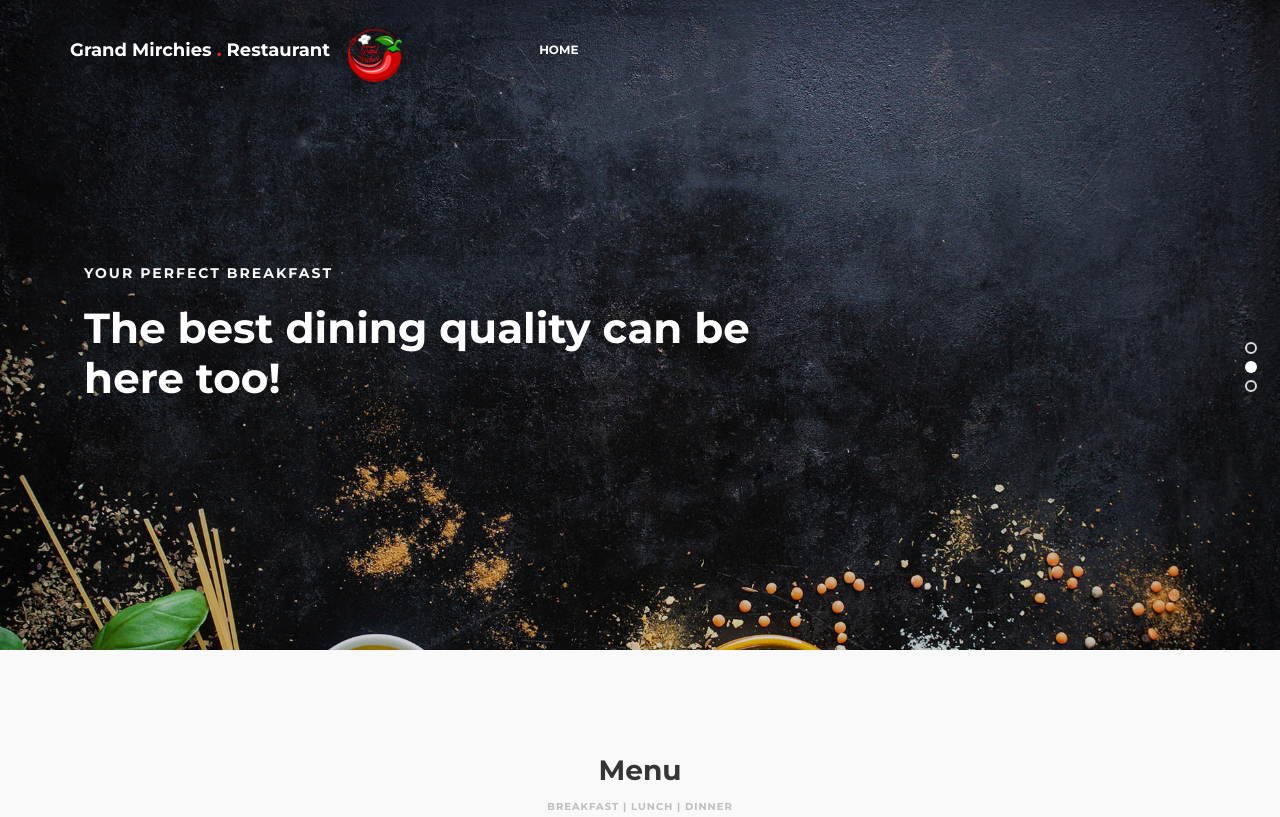
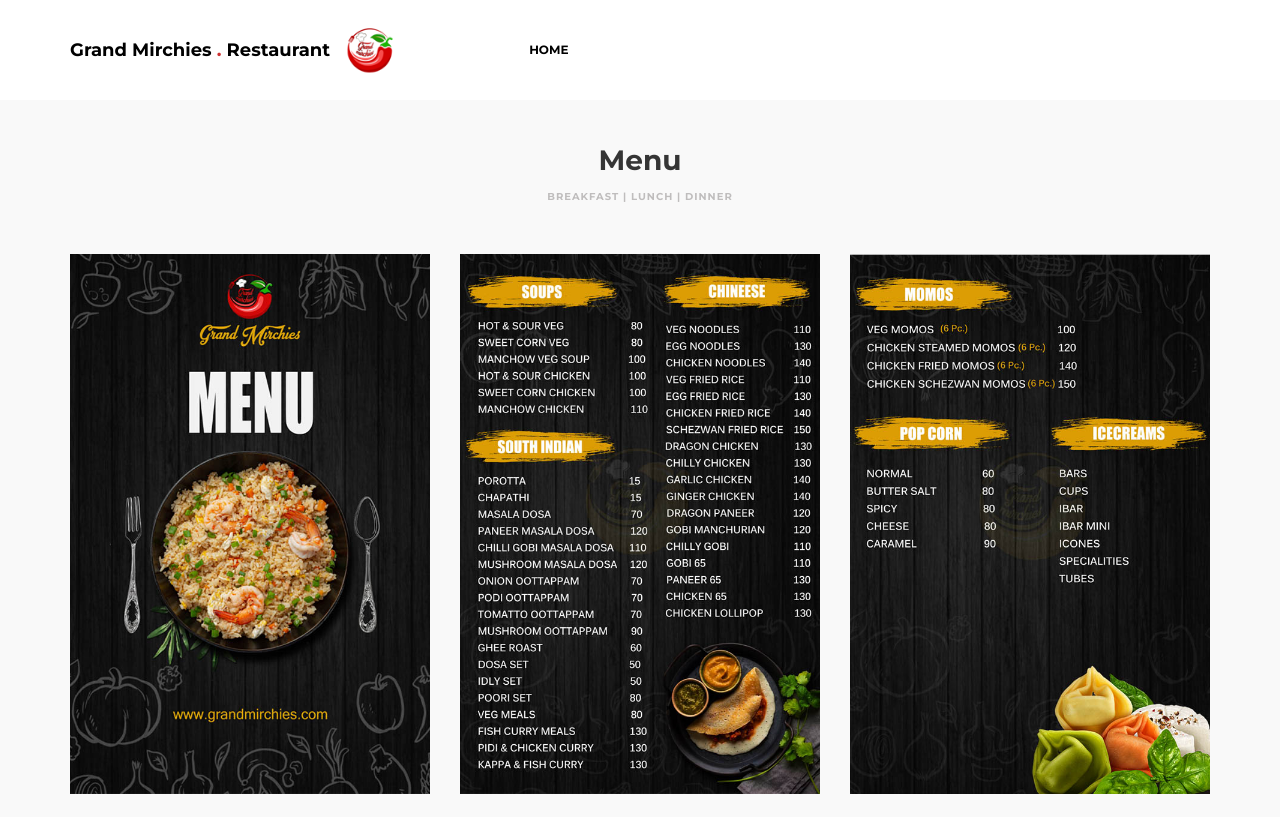
Before and after one commit to GrandMirchies/GrandMirchies, a plain HTML site: page mirchiesmenu.html in a window 1280 px wide. Shown: the top 817 px of the page. Drawn offline with Linux system fonts and the light colour scheme.

Commit message:
Alignment issue in logo
Alignment issue in logo

```diff
--- a/mirchiesmenu.html
+++ b/mirchiesmenu.html
@@ -19,7 +19,11 @@
      <link rel="icon" type="image/x-icon" href="./images/favicon.ico">
      <!-- MAIN CSS -->
      <link rel="stylesheet" href="css/templatemo-style.css">
-
+     <style>
+          .navbar{
+               background-color: white;
+          }
+     </style>
 </head>
 <body>
       <!-- PRE LOADER -->
@@ -42,61 +46,20 @@
                        <span class="icon icon-bar"></span>
                   </button>
                   <!-- lOGO TEXT HERE -->
-                  <a  href="index.html"><img src="./images/logo.png"></a><a href="index.html" class="navbar-brand">Grand Mirchies <span>.</span> Restaurant</a>
+                  <a  href="index.html"><img src="./images/logo.png" width="50" height="50"></a><a href="index.html" class="navbar-brand" style="color: black !important;">Grand Mirchies <span>.</span> Restaurant</a>
              </div>
 
              <!-- MENU LINKS -->
              <div class="collapse navbar-collapse">
                   <ul class="nav navbar-nav navbar-nav-first">
-                       <li><a href="./index.html" class="smoothScroll">Home</a></li>
+                       <li><a href="./index.html" class="smoothScroll" style="color: black !important;">Home</a></li>
                   </ul>
              </div>
 
         </div>
    </section>
-   <section id="home" class="slider" data-stellar-background-ratio="0.5">
-    <div class="row">
 
-              <div class="owl-carousel owl-theme">
-                   <div class="item item-first">
-                        <div class="caption">
-                             <div class="container">
-                                  <div class="col-md-8 col-sm-12">
-                                       <h3>Grand Mirchies Restaurant</h3>
-                                       <h1>Our mission is to provide healthy and tasty dishes.</h1>
-                                  </div>
-                             </div>
-                        </div>
-                   </div>
-
-                   <div class="item item-second">
-                        <div class="caption">
-                             <div class="container">
-                                  <div class="col-md-8 col-sm-12">
-                                       <h3>Your Perfect Breakfast</h3>
-                                       <h1>The best dining quality can be here too!</h1>
-                                  </div>
-                             </div>
-                        </div>
-                   </div>
-
-                   <div class="item item-third">
-                        <div class="caption">
-                             <div class="container">
-                                  <div class="col-md-8 col-sm-12">
-                                       <h3>New Restaurant in Grand Centre Mall</h3>
-                                       <h1>Our team is ready to serve quality food to you.</h1>
-                                  </div>
-                             </div>
-                        </div>
-                   </div>
-              </div>
-
-    </div>
-</section>
-
-
-<section id="team" data-stellar-background-ratio="0.5">
+<section id="team" data-stellar-background-ratio="0.5" style="margin-top: 40px;">
     <div class="container">
          <div class="row">
 
```
Also changed, not shown: index.html (+2 -2 lines).
